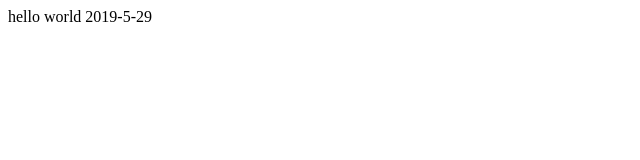
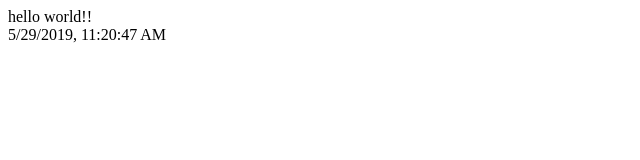
Before and after one commit to booboozhang/biu.github.io, a plain HTML site: page index.html in a window 1280 px wide. Shown: the whole page, without its empty margins (0-640 px from the left). Drawn offline with Linux system fonts and the light colour scheme.

Commit message:
Update index.html
new html

```diff
--- a/index.html
+++ b/index.html
@@ -1 +1,13 @@
-hello world 2019-5-29
+<html>
+  <head></head>
+  <body>
+    <div>hello world!!</div>
+    <div id="time"></div>
+  </body>
+<script>
+  (function(){
+     var time = (new Date()).toLocaleString();
+  document.getElementById("time").innerHTML = time
+   })();
+</script>
+</html>
```
